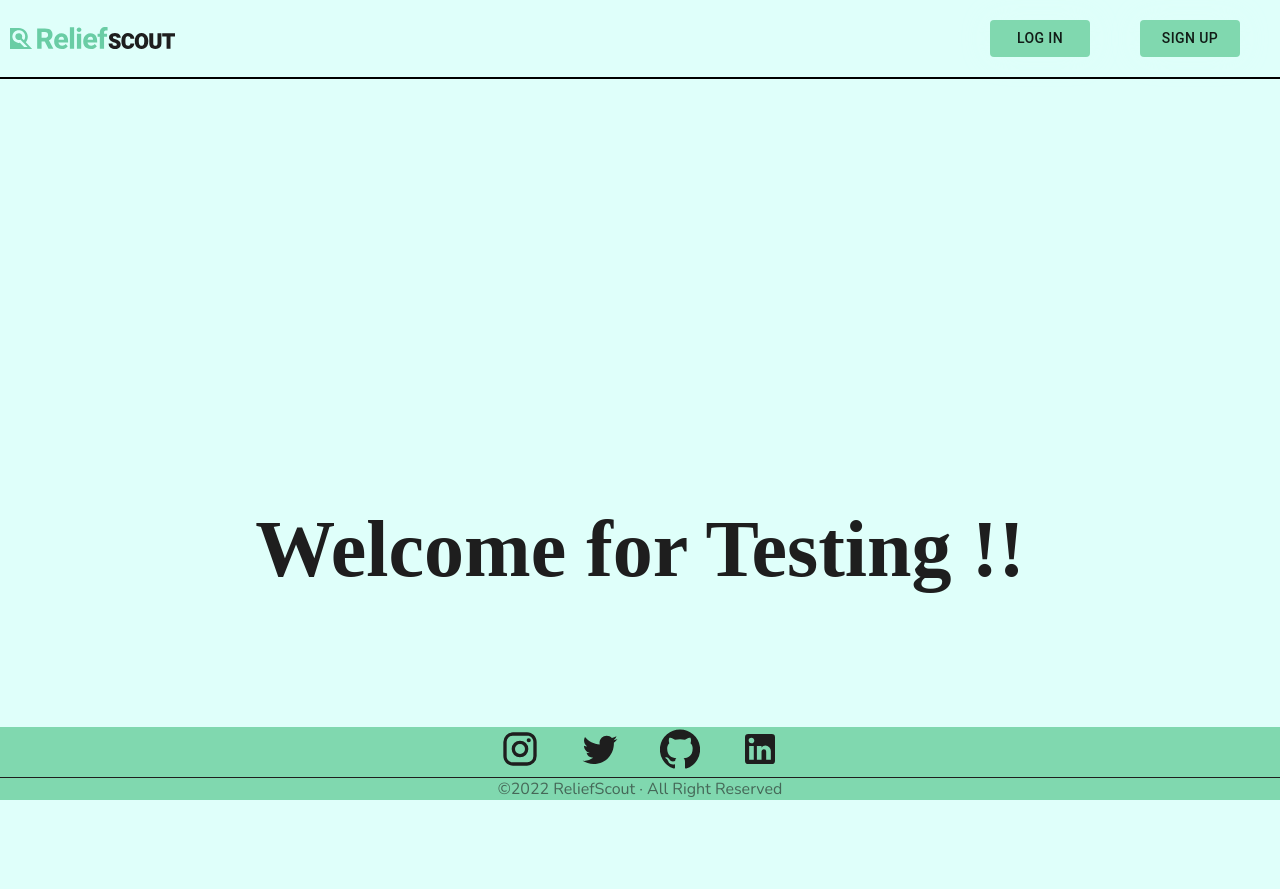
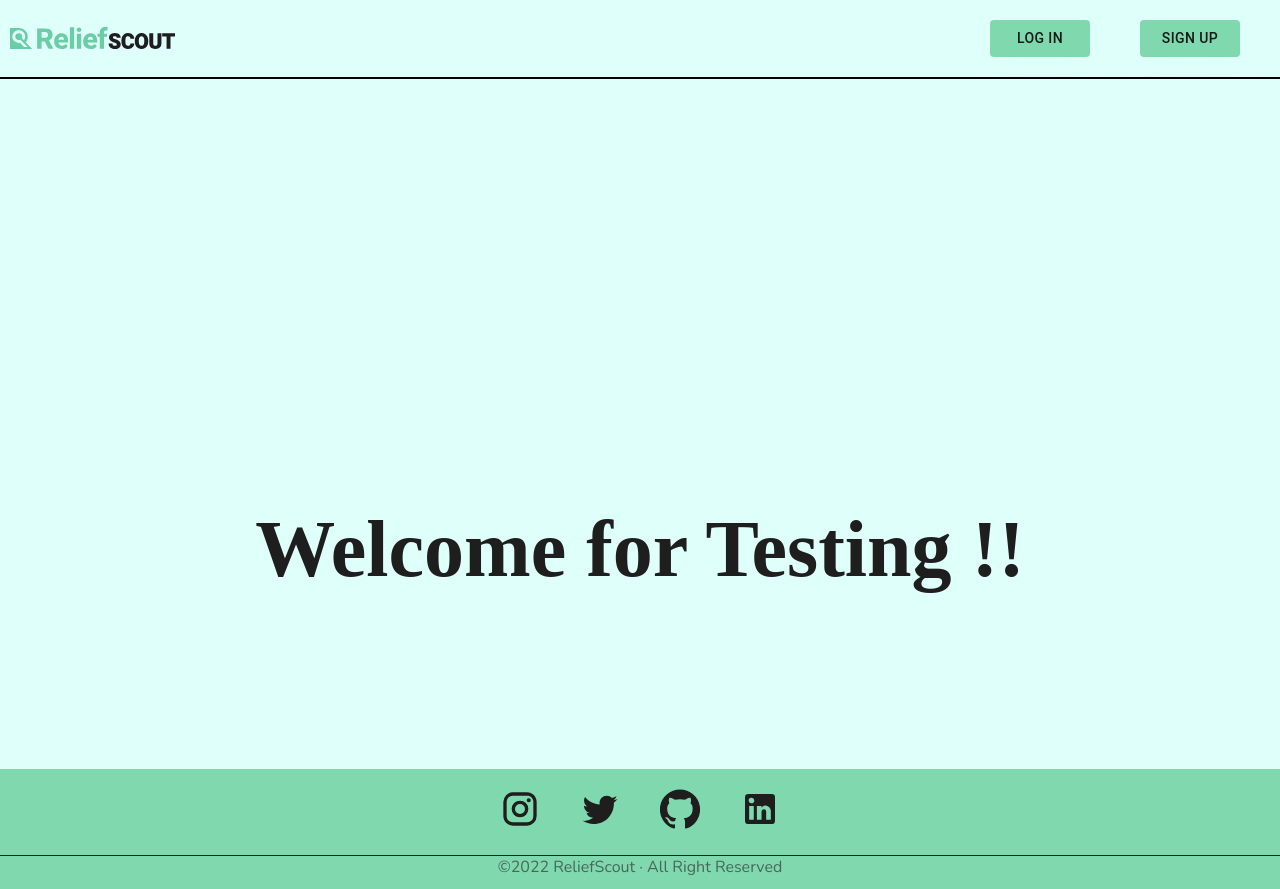
Before and after one commit to petekgithub/fetch-data-mongdb-trytry, a React (Create React App) app: page / in a window 1280 px wide. Built offline with nearby package versions, Linux system fonts and the light colour scheme.

Commit message:
footer-scss-update

```diff
--- a/src/Core/components/Footer/styles.module.scss
+++ b/src/Core/components/Footer/styles.module.scss
@@ -4,17 +4,15 @@
 
 .container {
    background-color : $color-green;
-   position: sticky;
-   bottom: 0px !important;
+   background-size: 100%;
+   background-repeat: no-repeat;
+   height: 120px;
 
   .content {
     @include flex( center, center, column );
     width          : 100%;
     min-height     : 30%;
-    // padding        : .5rem;
     margin-top     : 20px;
-    height         : 50px;
-
 
     .socialMedia svg {
       color       : $color-black;
```
